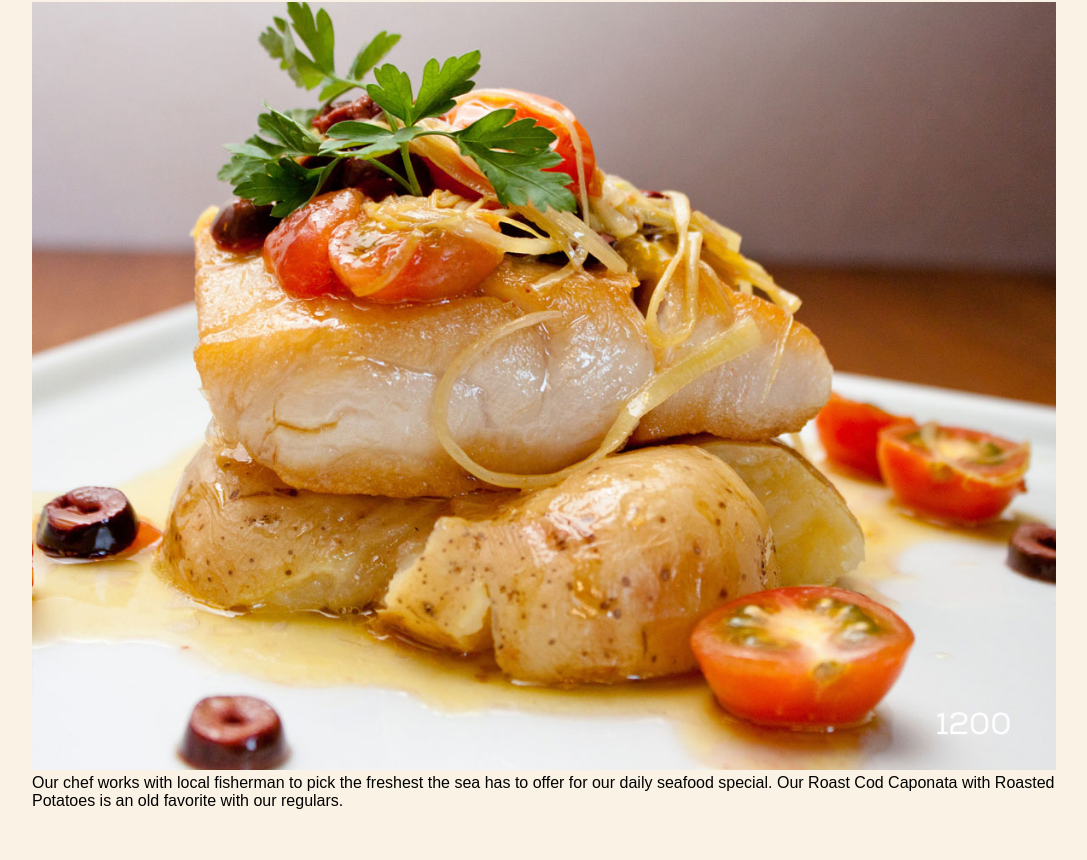
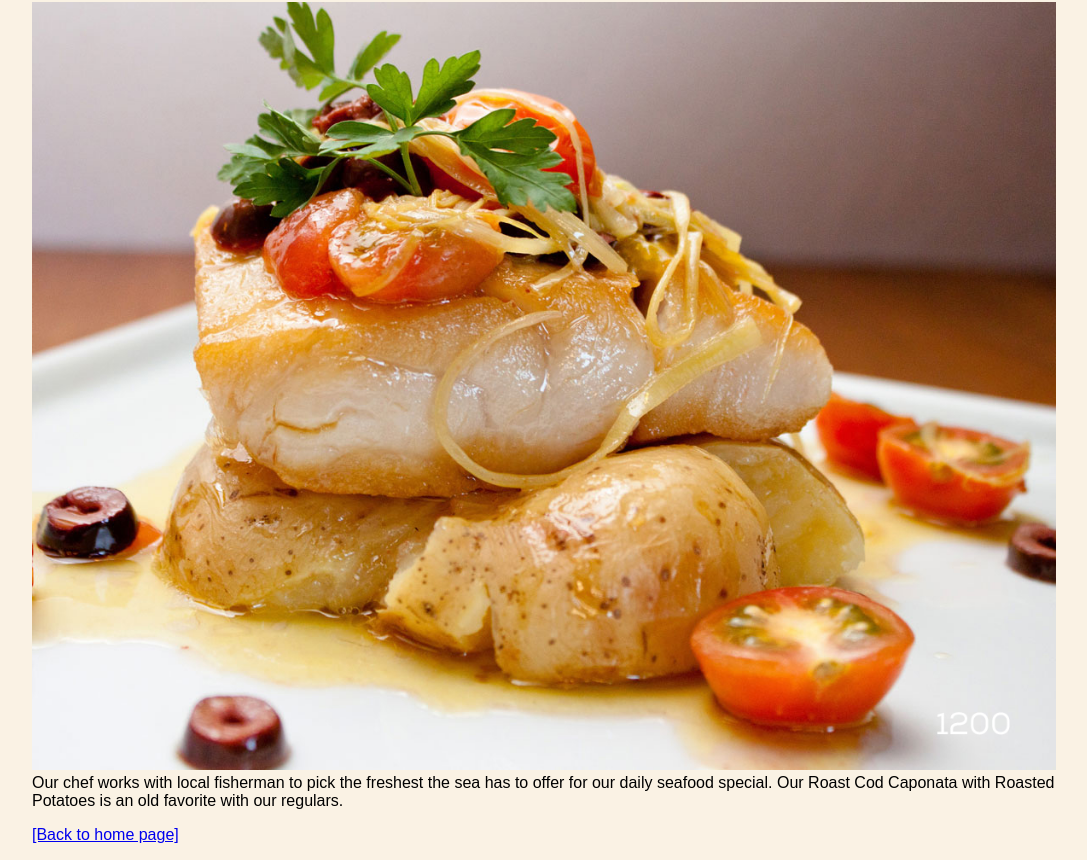
Before and after one commit to mkaitlyn/fid, a plain HTML site: page bistro/gallery.html in a window 1280 px wide. Shown: the part 1889-2749 px from the top of the page, without its empty margins (96-1183 px from the left). Before the commit the page ends 2715 px from the top, so only its background shows below. Drawn offline with Linux system fonts and the light colour scheme.

Commit message:
Add files via upload

```diff
--- a/bistro/gallery.html
+++ b/bistro/gallery.html
@@ -70,6 +70,7 @@ People come from all over to enjoy our lovingly made burgers. We grind our own l
 </picture><br>
 Our chef works with local fisherman to pick the freshest the sea has to offer for our daily seafood special. Our Roast Cod Caponata with Roasted Potatoes is an old favorite with our regulars.</p>
 
+<p><a href="../index.html">[Back to home page]</a></p>
 
 
 </body>
```
Also changed, not shown: bistro/index.html (+1 -1 lines).
